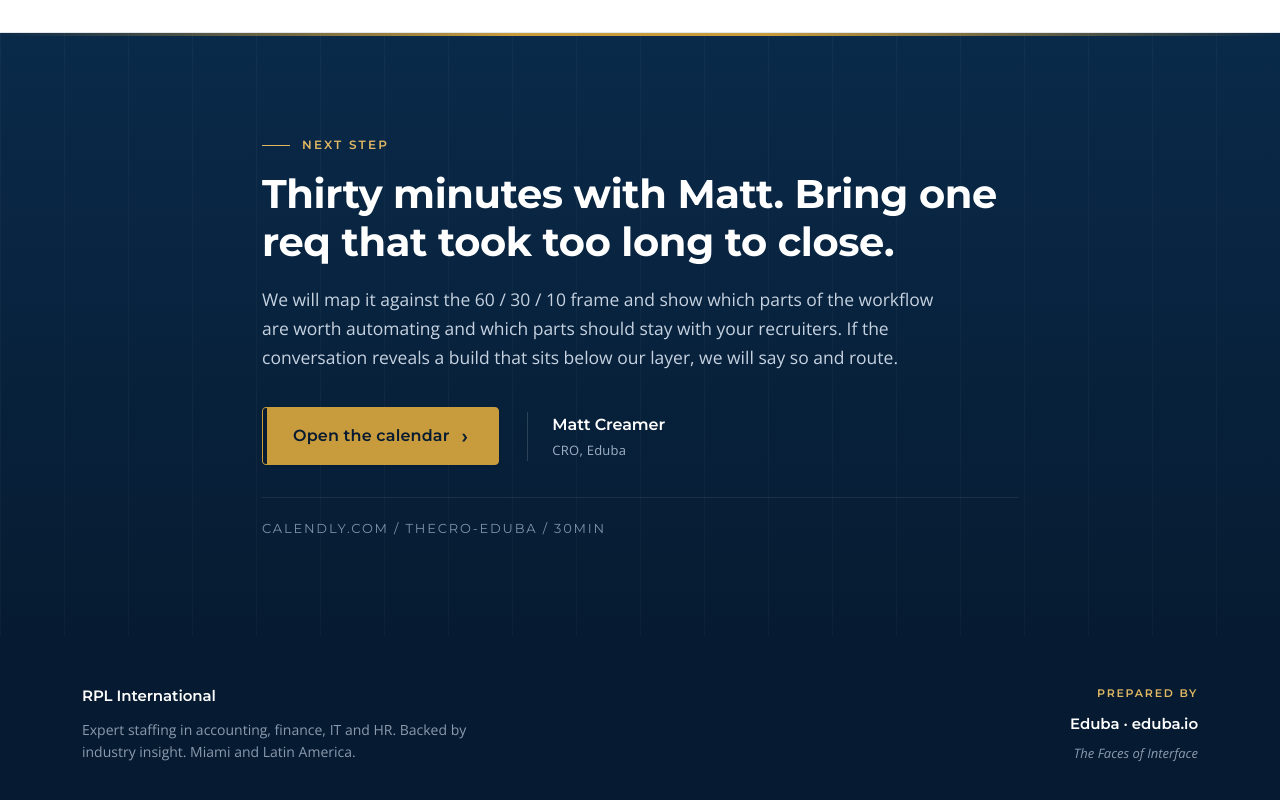
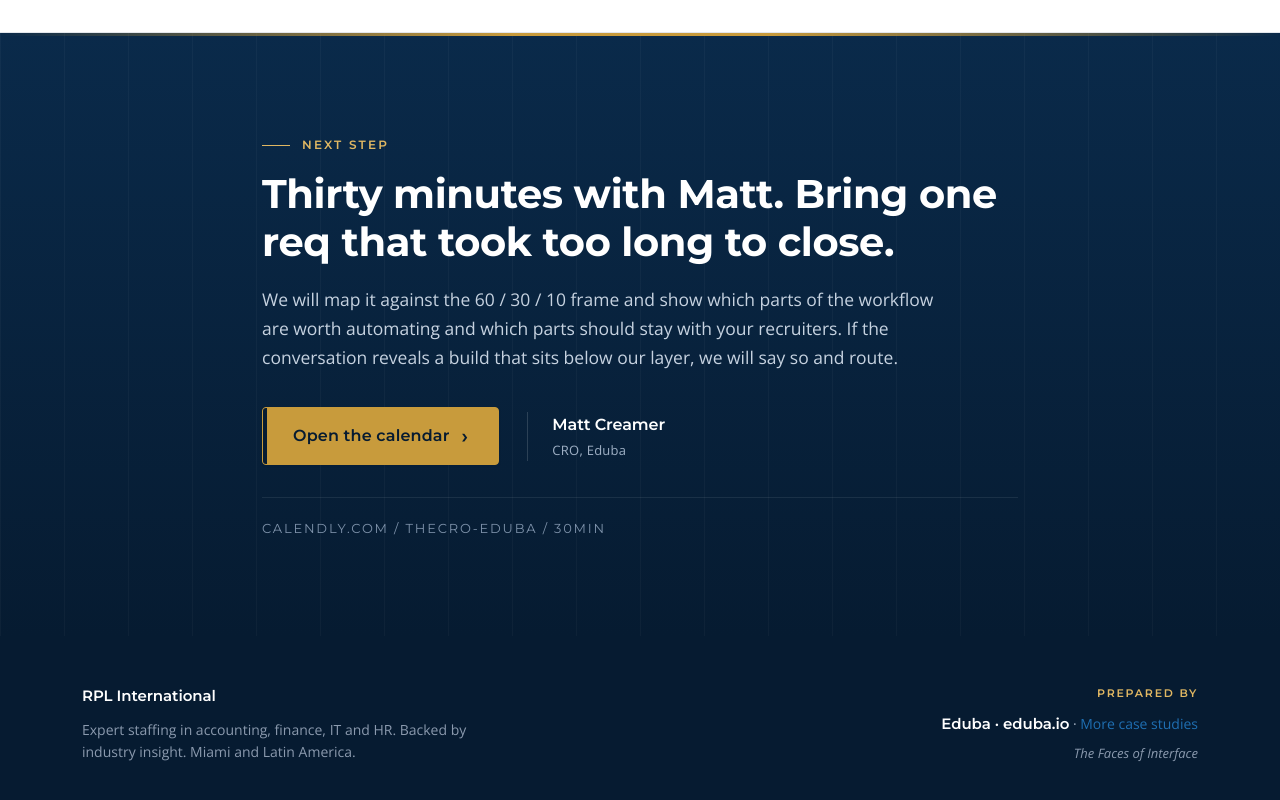
Before and after one commit to mattcreamer17-gif/rpl, a plain HTML site: page index.html in a window 1280 px wide. Shown: the part 4884-5684 px from the top of the page. Drawn offline with nearby package versions, Linux system fonts and the light colour scheme.

Commit message:
Add eduba.io/works case studies link

```diff
--- a/index.html
+++ b/index.html
@@ -247,7 +247,7 @@
     </div>
     <div class="footer-col footer-col-right">
       <span class="footer-title footer-title-small">Prepared by</span>
-      <a class="footer-eduba" href="https://eduba.io" target="_blank" rel="noopener">Eduba &middot; eduba.io</a>
+      <a class="footer-eduba" href="https://eduba.io" target="_blank" rel="noopener">Eduba &middot; eduba.io</a> &middot; <a href="https://eduba.io/works" target="_blank" rel="noopener">More case studies</a>
       <span class="footer-note">The Faces of Interface</span>
     </div>
   </div>
```
